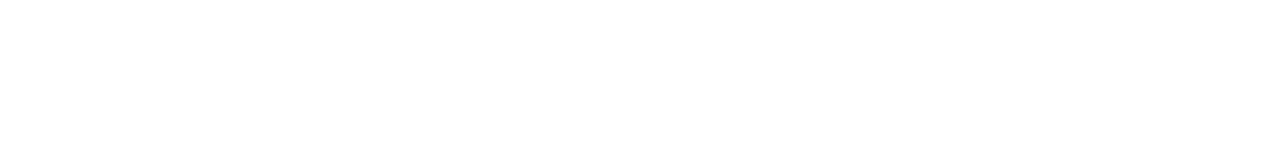
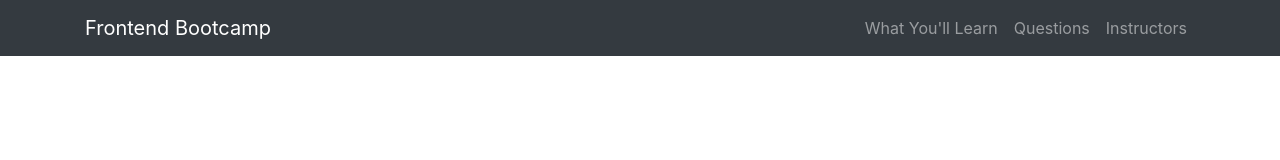
Before and after one commit to KhDan007/bootstrap-responsive, a plain HTML site: page index.html in a window 1280 px wide. Drawn offline with nearby package versions, Linux system fonts and the light colour scheme.

Commit message:
responsive navbar

```diff
--- a/index.html
+++ b/index.html
@@ -16,8 +16,30 @@
 </head>
 
 <body>
+   <!-- Navbar -->
+   <nav class="navbar navbar-expand-lg bg-dark navbar-dark">
+      <div class='container'>
+         <a href="" class="navbar-brand">Frontend Bootcamp</a>
 
+         <button class="navbar-toggler" type="button" data-toggle="collapse" data-target="#navmenu">
+            <span class="navbar-toggler-icon"></span>
+         </button>
 
+         <div class="collapse navbar-collapse" id="navmenu">
+            <ul class="navbar-nav ml-auto">
+               <li class="nav-item">
+                  <a href="#learn" class="nav-link">What You'll Learn</a>
+               </li>
+               <li class="nav-item">
+                  <a href="#questions" class="nav-link">Questions</a>
+               </li>
+               <li class="nav-item">
+                  <a href="#instructors" class="nav-link">Instructors</a>
+               </li>
+            </ul>
+         </div>
+      </div>
+   </nav>
 
    <script src="https://code.jquery.com/jquery-3.3.1.slim.min.js"
       integrity="sha384-q8i/X+965DzO0rT7abK41JStQIAqVgRVzpbzo5smXKp4YfRvH+8abtTE1Pi6jizo"
```
